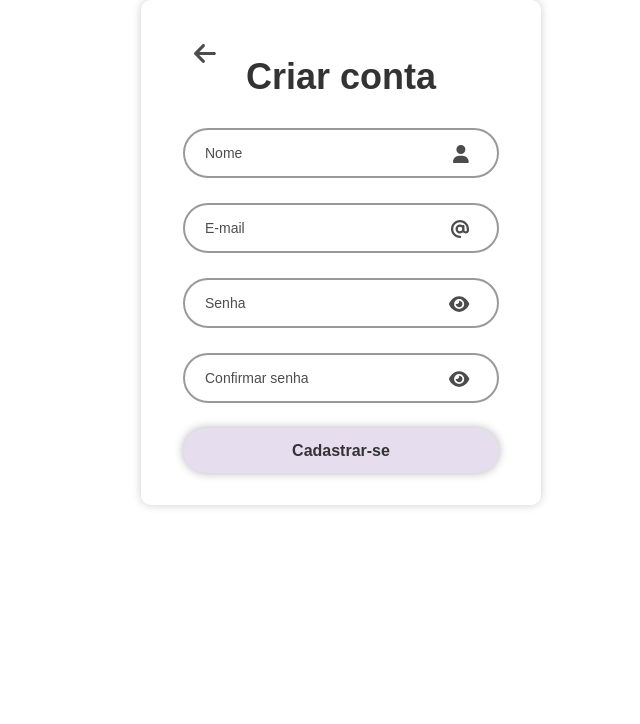
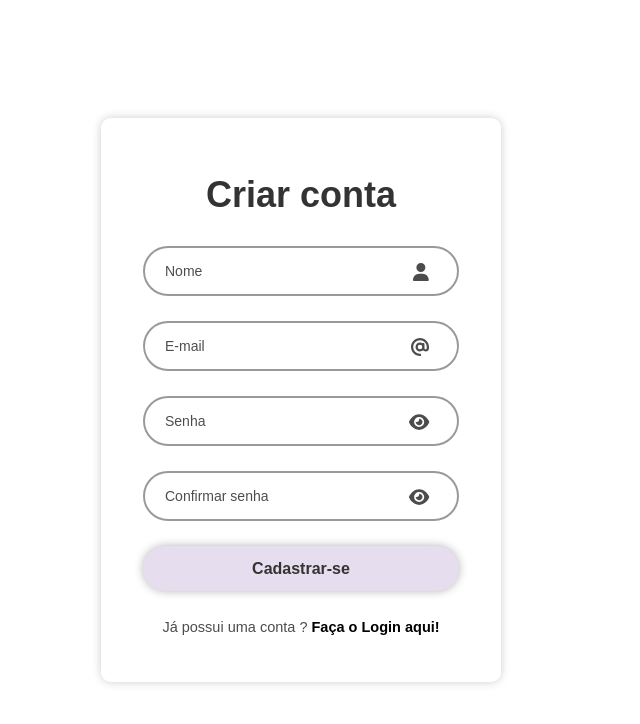
Before and after one commit to freddyepnunes/SGFPFC, a React (Vite) app: page /CadastroLogin in a window 1280 px wide. Shown: the top 724 px of the page, without its empty margins (299-939 px from the left). Built offline with nearby package versions, Linux system fonts and the light colour scheme.

Commit message:
Novas mudanças

```diff
--- a/src/Login/Cadastro.jsx
+++ b/src/Login/Cadastro.jsx
@@ -62,6 +62,7 @@ const Login = () => {
   };
 
   return (
+    <div className="Cadastro-page">
       <div className="background-image">
         <div className="wrapper">
           <form onSubmit={handleSubmit}>
@@ -130,12 +131,13 @@ const Login = () => {
               Cadastrar-se
             </button>
 
-          <button type="button" className="btnVoltar">
-            <a href="/Login">
-              <FontAwesomeIcon icon={faArrowLeft} className="icon" />
-            </a>
-          </button>
+            <div className="login-link">
+              <p>
+                Já possui uma conta ? <a href="/Login">Faça o Login aqui!</a>
+              </p>
+            </div>
           </form>
+        </div>
       </div>
     </div>
   );
--- a/src/Login/Login.css
+++ b/src/Login/Login.css
@@ -5,7 +5,8 @@ body {
   height: 100%; /* Garante que o body ocupe toda a altura */
 }
 
-.Login-page {
+.Login-page,
+.Cadastro-page {
   width: 100vw; /* Largura total da viewport */
   height: 100vh;
   background-repeat: no-repeat;
@@ -98,23 +99,24 @@ body {
   text-decoration: underline;
 }
 
-/* Tela de Cadastro */
-
-.btnVoltar {
-  border: none;
-  font-size: 25px;
-  background-color: transparent;
-  position: absolute;
-  top: 37px;
-  left: 45px;
-  z-index: 10;
+.wrapper .login-link {
+  font-size: 14.5px;
+  text-align: center;
+  margin: 1.75rem 0 0.9375rem;
 }
 
-.btnVoltar .icon {
-  color: rgba(0, 0, 0, 0.7);
+.login-link p a {
+  color: #000000;
+  text-decoration: none;
+  font-weight: 600;
 }
 
-.error {
-  margin-left: 2.5rem;
-  padding-bottom: 1.5rem;
+.login-link p a:hover {
+  text-decoration: underline;
 }
+
+.Login-page .error,
+.Cadastro-page .error {
+  font-size: 18px;
+  text-align: center;
+}
--- a/src/Login/Login.jsx
+++ b/src/Login/Login.jsx
@@ -58,7 +58,6 @@ const Login = () => {
         <div className="wrapper">
           <form onSubmit={handleSubmit}>
             <h1>Login</h1>
-            {errorMessage && <p className="error-message">{errorMessage}</p>}
             <div className="input-box">
               <input
                 type="email"
@@ -86,6 +85,9 @@ const Login = () => {
                 style={{ cursor: "pointer" }}
               />
             </div>
+
+            {errorMessage && <p className="error">{errorMessage}</p>}
+
             <button type="submit" className="btnLogin">
               Login
             </button>
--- a/src/SGF/SGF.jsx
+++ b/src/SGF/SGF.jsx
@@ -139,8 +139,7 @@ function SGF() {
           <i className="fa-solid fa-bars"></i>
         </button>
         <div className="LinhaCab"></div>
-        <div className="Filiais">Filial: N/A</div>
-        <div className="BemVindo">Bem Vindo SGF HelpB</div>
+        <div className="BemVindo">Bem Vindo SGF</div>
         <Link to="/Login" className="link">
           <button type="button" className="Sair" id="btnSair">
             Sair
```
Lines whose indentation alone changed are shown as unchanged.
